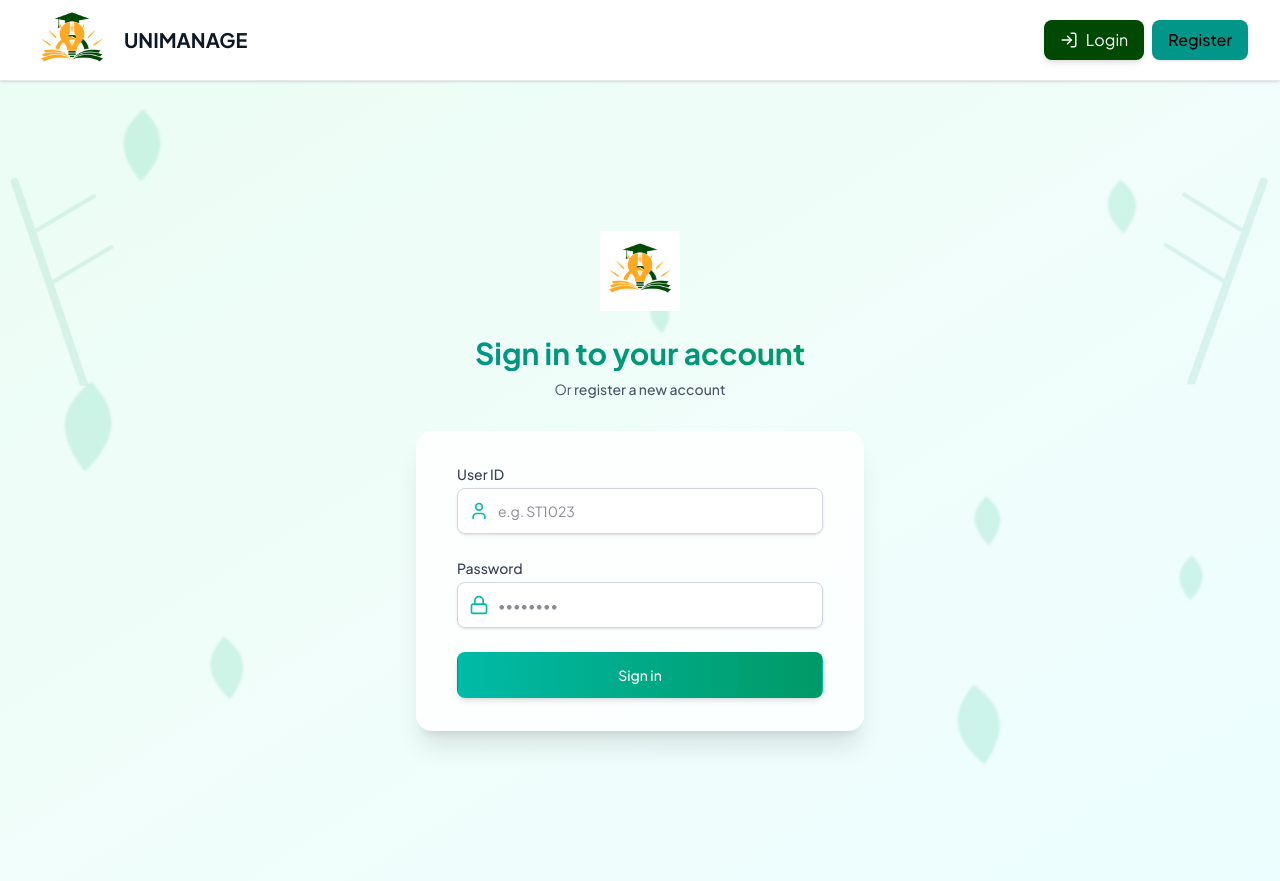
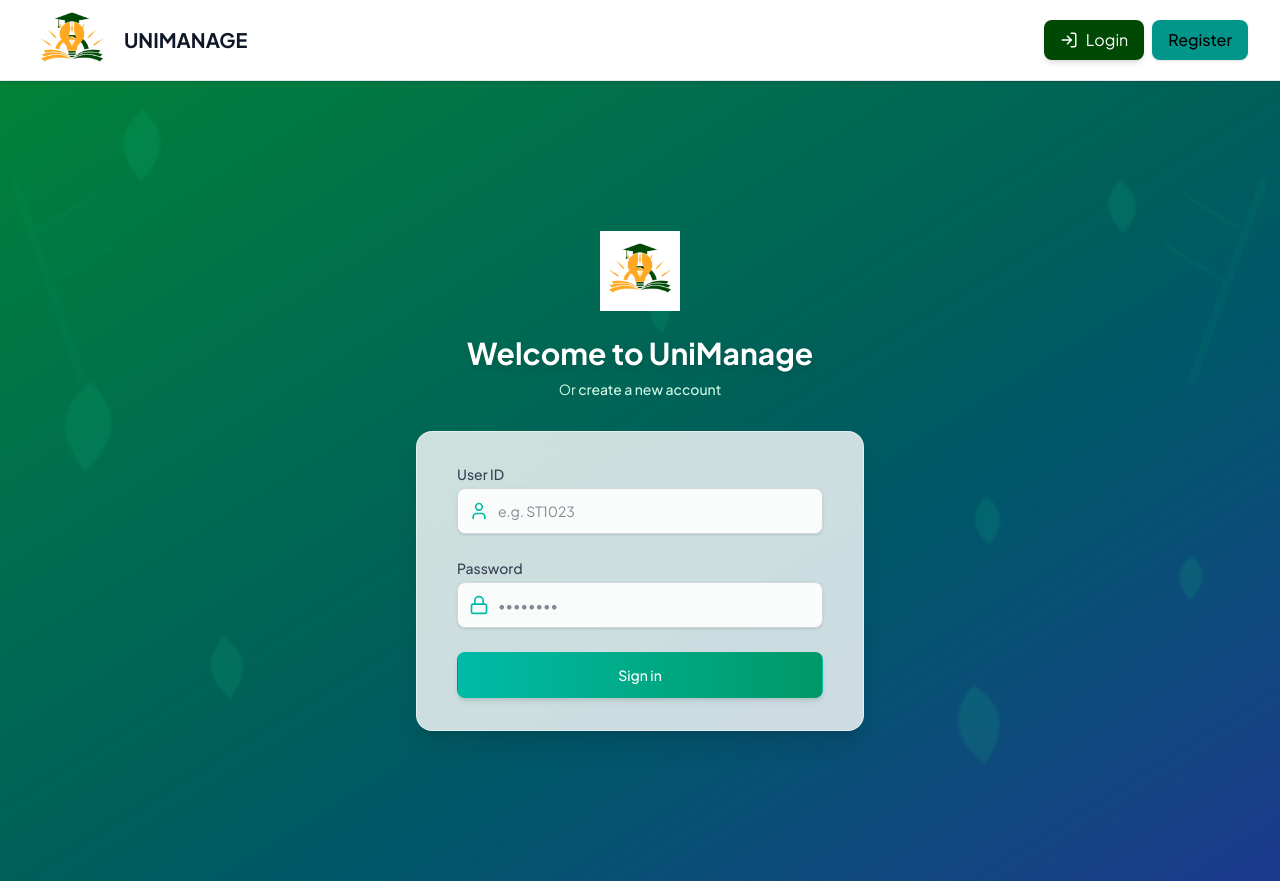
Before and after one commit to Poornima-Hansani/Campus-Facility-Management-System, a React (Vite) app in the folder frontend/: page /login in a window 1280 px wide. Built offline with nearby package versions, Linux system fonts and the light colour scheme; no server answers.

Commit message:
update UnifiedLoginPage and RegisterPage

```diff
--- a/frontend/src/pages/RegisterPage.tsx
+++ b/frontend/src/pages/RegisterPage.tsx
@@ -131,7 +131,7 @@ export default function RegisterPage() {
   };
 
   return (
-    <div className="relative min-h-screen overflow-hidden bg-gradient-to-br from-emerald-50 via-teal-50 to-cyan-50">
+    <div className="relative min-h-screen overflow-hidden bg-gradient-to-br from-green-700 via-teal-800 to-blue-900">
       <FloatingLeaves />
 
       <div className="relative z-10 flex flex-col justify-center min-h-screen py-12 px-4 sm:px-6 lg:px-8">
@@ -139,12 +139,12 @@ export default function RegisterPage() {
           <Link to="/" className="flex justify-center">
             <img src="/logo.png" alt="UniManage Logo" className="h-20 w-auto" />
           </Link>
-          <h2 className="mt-6 text-center text-3xl font-extrabold bg-gradient-to-r from-teal-600 to-emerald-600 bg-clip-text text-transparent">
+          <h2 className="mt-6 text-center text-3xl font-extrabold text-white drop-shadow-md">
             Create an Account
           </h2>
-          <p className="mt-2 text-center text-sm text-gray-600">
+          <p className="mt-2 text-center text-sm text-emerald-100">
              Or{' '}
-             <Link to="/login" className="font-medium text-teal-600 hover:text-teal-500 transition-colors">
+             <Link to="/login" className="font-medium text-white hover:text-emerald-200 transition-colors underline decoration-emerald-400 underline-offset-4">
                sign in to an existing account
              </Link>
           </p>
--- a/frontend/src/pages/UnifiedLoginPage.tsx
+++ b/frontend/src/pages/UnifiedLoginPage.tsx
@@ -128,9 +128,9 @@ export default function UnifiedLoginPage() {
       console.log('=== NAVIGATION DEBUG ===');
       console.log('User role being used:', data.role);
       console.log('Destination path:', destination);
-      console.log('Calling navigate now...');
+      console.log('Redirecting via window.location...');
 
-      navigate(destination);
+      window.location.href = destination;
 
     } catch (err: any) {
       setError(err.message);
@@ -140,7 +140,7 @@ export default function UnifiedLoginPage() {
   };
 
   return (
-    <div className="relative min-h-screen overflow-hidden bg-gradient-to-br from-emerald-50 via-teal-50 to-cyan-50">
+    <div className="relative min-h-screen overflow-hidden bg-gradient-to-br from-green-700 via-teal-800 to-blue-900">
       <FloatingLeaves />
 
       <div className="relative z-10 flex flex-col justify-center min-h-screen py-12 px-4 sm:px-6 lg:px-8">
@@ -148,13 +148,13 @@ export default function UnifiedLoginPage() {
           <Link to="/" className="flex justify-center">
             <img src="/logo.png" alt="UniManage Logo" className="h-20 w-auto" />
           </Link>
-          <h2 className="mt-6 text-center text-3xl font-extrabold bg-gradient-to-r from-teal-600 to-emerald-600 bg-clip-text text-transparent">
-            Sign in to your account
+          <h2 className="mt-6 text-center text-3xl font-extrabold text-white drop-shadow-md">
+            Welcome to UniManage
           </h2>
-          <p className="mt-2 text-center text-sm text-gray-600">
+          <p className="mt-2 text-center text-sm text-emerald-100">
              Or{' '}
-             <Link to="/register" className="font-medium text-teal-600 hover:text-teal-500 transition-colors">
-               register a new account
+             <Link to="/register" className="font-medium text-white hover:text-emerald-200 transition-colors underline decoration-emerald-400 underline-offset-4">
+               create a new account
              </Link>
           </p>
         </div>
```
